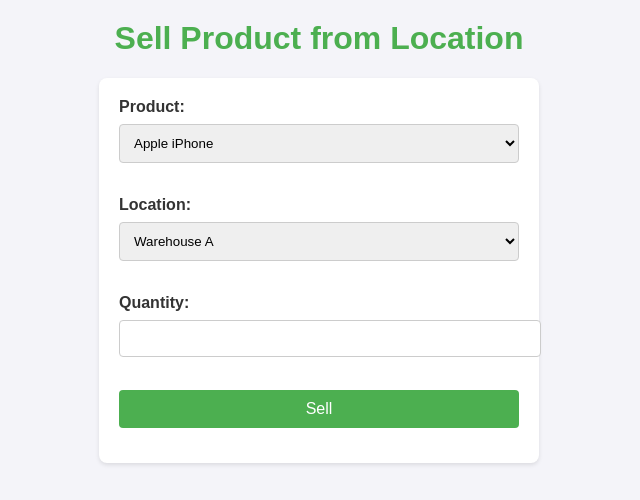
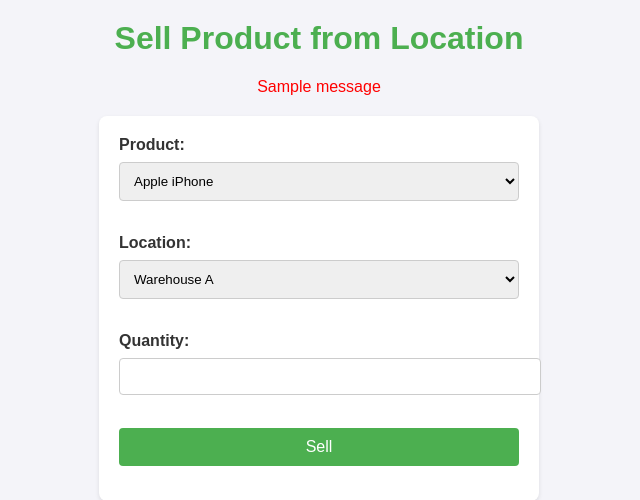
Before and after one commit to sarathibalamurugan/Inventory-Management, a Flask app: page /sell in a window 1280 px wide. Shown: the top 500 px of the page, without its empty margins (321-961 px from the left). Run offline with Flask 3, Linux system fonts and the light colour scheme; data comes from the database, SQL or seed files in the repository; tables that the repository leaves empty hold one stand-in row (values such as "Sample post"); one stand-in notice (Sample message) is shown; some libraries are stand-ins or nearby versions.

Commit message:
Update sell_product.html

```diff
--- a/templates/sell_product.html
+++ b/templates/sell_product.html
@@ -6,6 +6,15 @@
 </head>
 <body>
     <h1>Sell Product from Location</h1>
+    {% with messages = get_flashed_messages() %}
+        {% if messages %}
+            <ul style="color: red;">
+            {% for message in messages %}
+                <li>{{ message }}</li>
+            {% endfor %}
+            </ul>
+        {% endif %}
+    {% endwith %}
     <form method="POST">
         <label>Product:</label>
         <select name="product_id" required>
```
